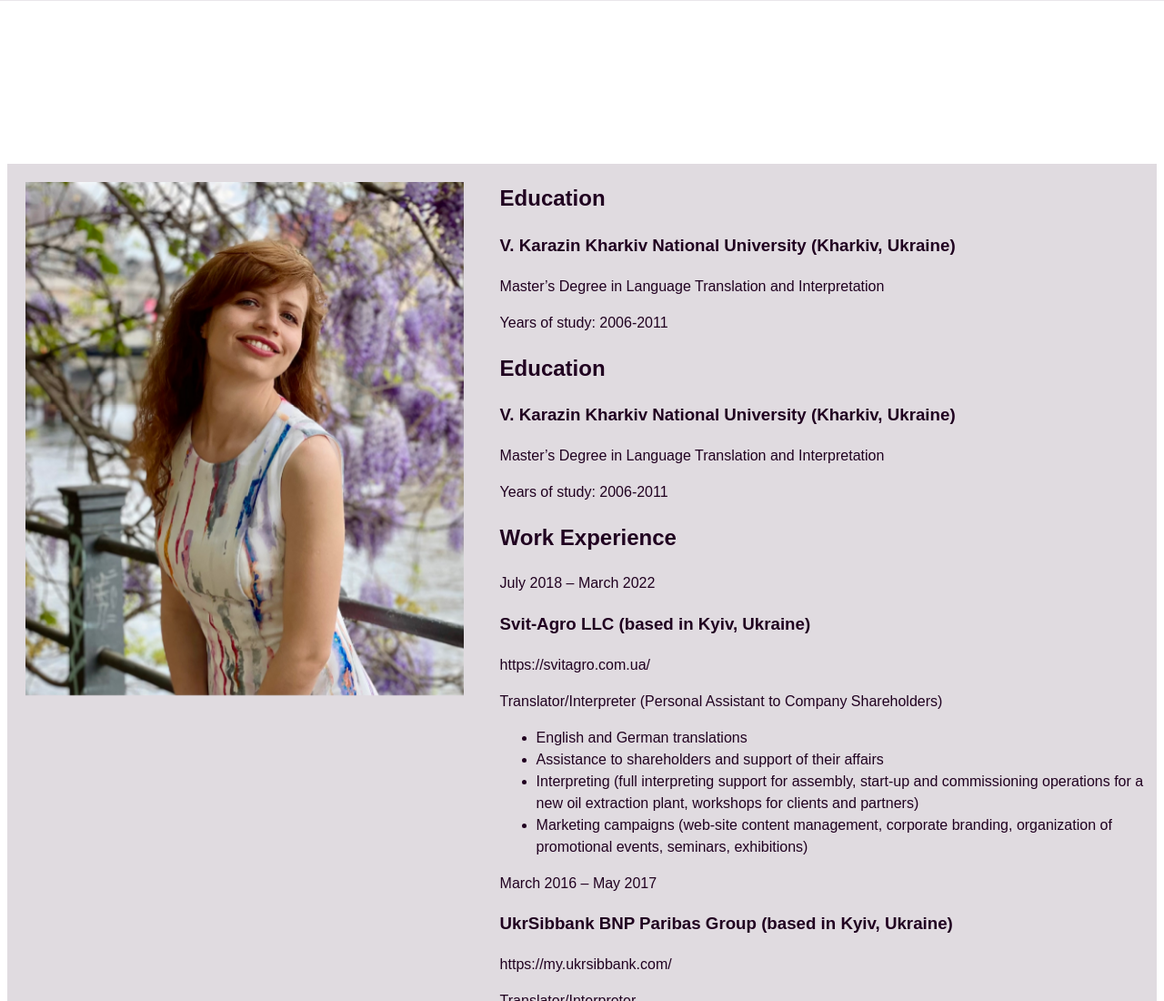
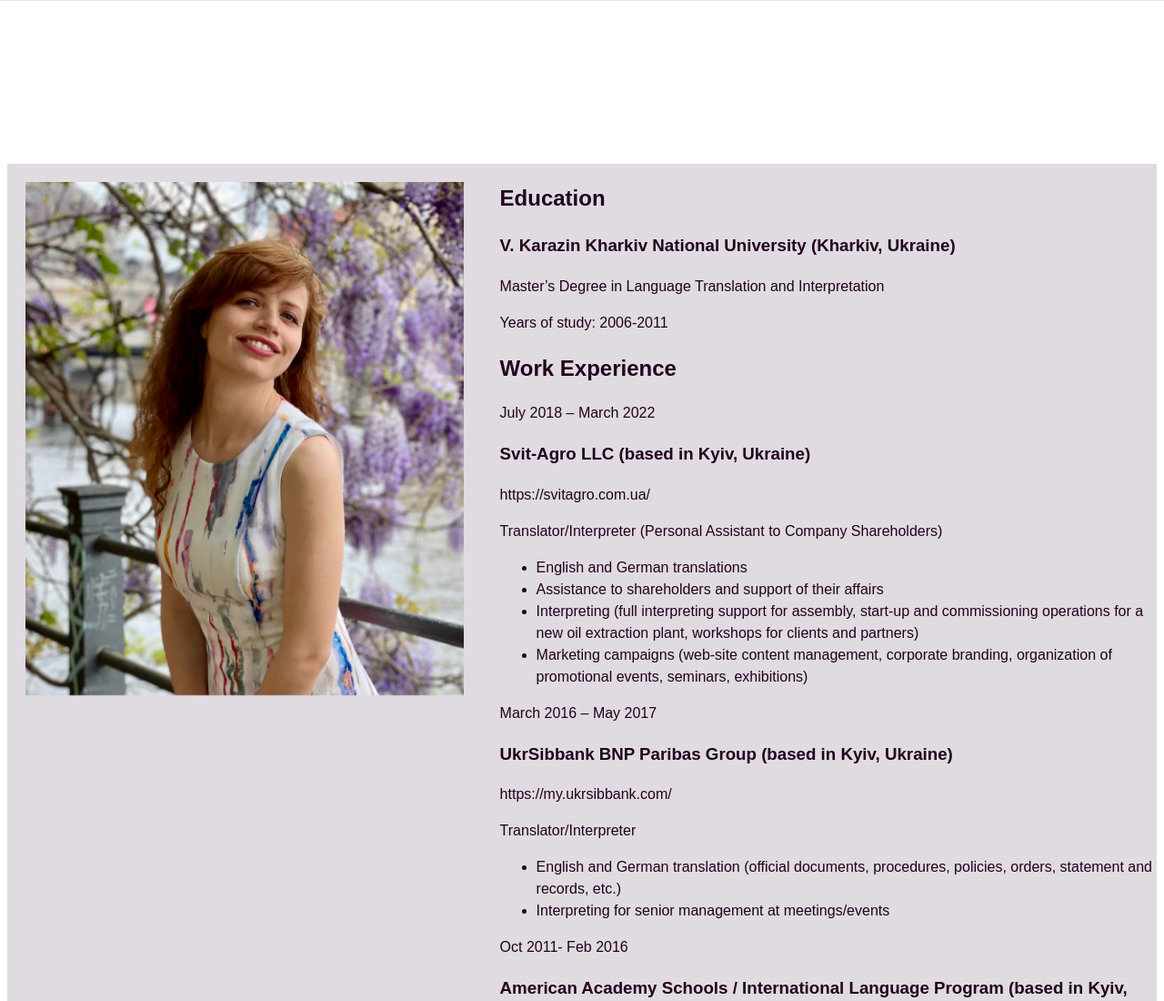
Before and after one commit to AlinaDCI/AlinaDCI.github.io, a plain HTML site: page index.html in a window 1280 px wide. Shown: the top 1100 px of the page at 91% size. Drawn offline with Linux system fonts and the light colour scheme.

Commit message:
131023-final

```diff
--- a/index.html
+++ b/index.html
@@ -40,11 +40,7 @@
       <p>Years of study: 2006-2011</p>
             </div>
             <div class="right-block">
-                <!-- Content for the second block in the right container -->
-                <h2 id="section-2">Education</h2>
-      <h3>V. Karazin Kharkiv National University (Kharkiv, Ukraine)</h3>
-      <p>Master’s Degree in Language Translation and Interpretation</p>
-      <p>Years of study: 2006-2011</p>
+
             </div>
             <div class="right-block">
                 <!-- Content for the third block in the right container -->
```
